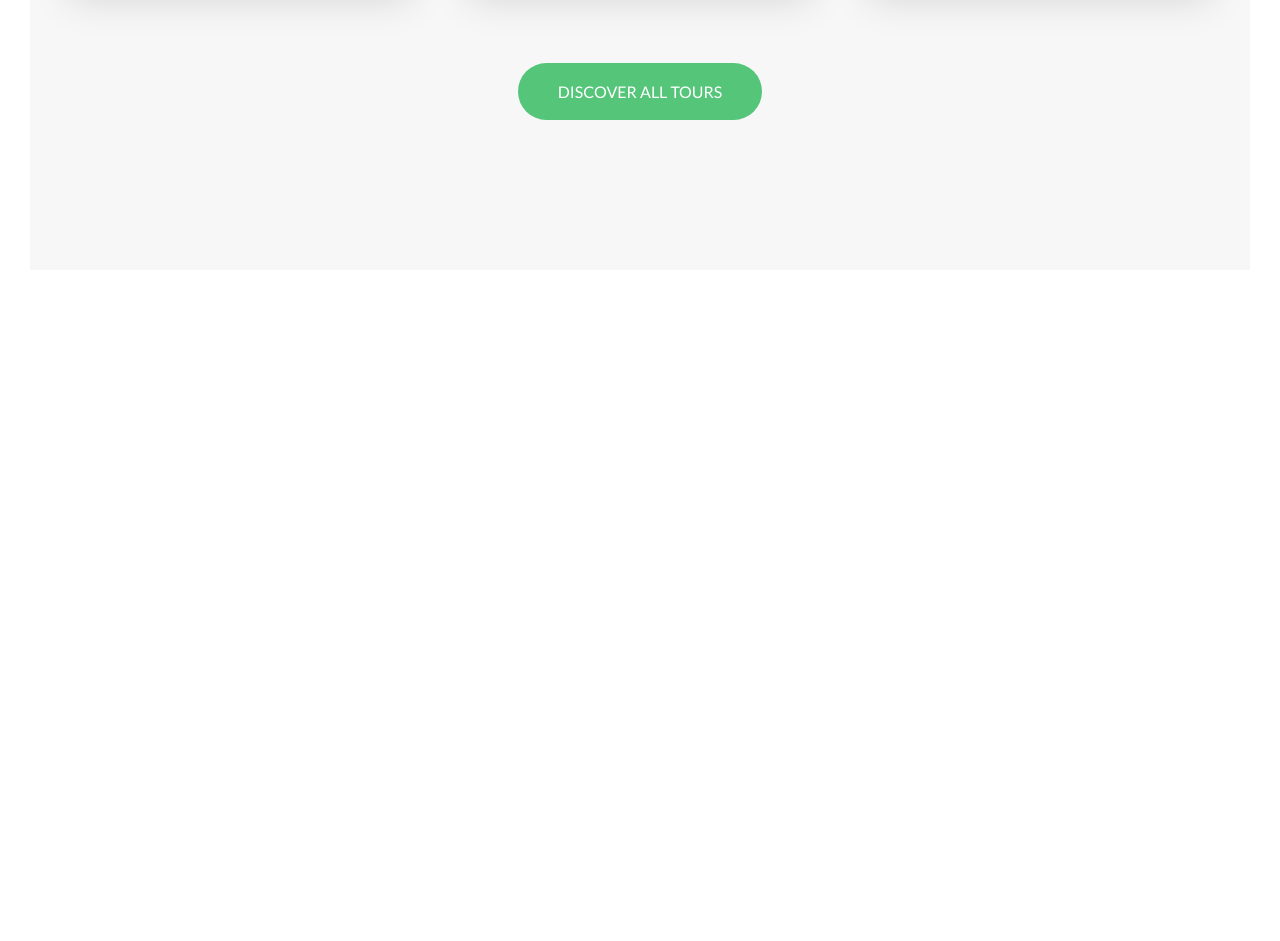
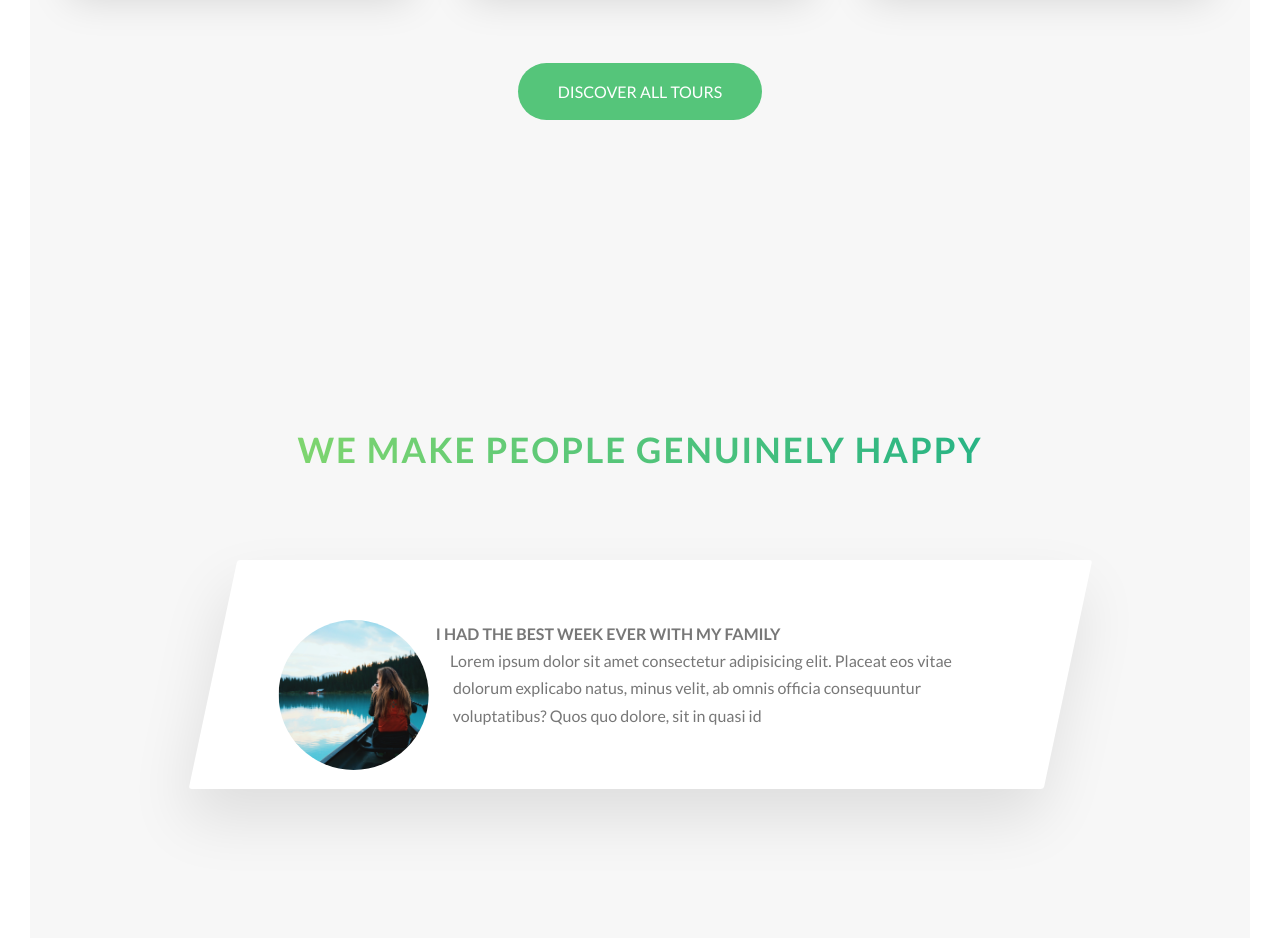
Before and after one commit to tylergasperlin/outdoors, a website: page index.html in a window 1280 px wide. Shown: the part 3052-3993 px from the top of the page. Before the commit the page ends 3352 px from the top, so only its background shows below. Drawn offline with Linux system fonts and the light colour scheme.

Commit message:
add story content

```diff
--- a/index.html
+++ b/index.html
@@ -267,6 +267,31 @@
 
         </div>
       </section>
+      <section class="section-stories">
+        <div class="div u-center-text u-margin-bottom-big">
+          <h2 class="heading-secondary">
+            We make people genuinely happy
+          </h2>
+        </div>
+        <div class="row">
+          <div class="story">
+            <!-- image with a caption so use figure -->
+            <figure class="story__shape">
+              <img src="img/nat-8.jpg" alt="a nice image" class="story__img">
+            </figure>
+            <div class="story__text">
+
+              <h3 class="heading-tertiary u-margin-button-small">I had the best week ever with my family</h3>
+              <p>
+                Lorem ipsum dolor sit amet consectetur adipisicing elit. Placeat
+                eos vitae dolorum explicabo natus, minus velit, ab omnis officia
+                consequuntur voluptatibus? Quos quo dolore, sit in quasi id
+
+              </p>
+            </div>
+          </div>
+        </div>
+      </section>
     </main>
 
     <!-- this is an example grid -->
--- /dev/null
+++ b/sass/components/_story.scss
@@ -0,0 +1,44 @@
+.story{
+    width: 75%;
+    margin: 0 auto;
+    box-shadow: 0 3rem 6rem rgba($color-black, .1);
+    background-color: $color-white;
+    border-radius: 3px;
+    padding: 6rem;
+    font-size: $default-font-size;
+    padding-left: 9rem;
+    //this gives it slanted edges
+    transform: skewX(-12deg);
+
+    & > * {
+
+    }
+    &__shape{
+        width: 15rem; //required
+        height: 15rem; //required
+        float: left; //required
+        //size, position y position x
+        //50% of parent element 50% center horizontal 50% center vertical
+        //create the text wrap around circle
+        -webkit-shape-outside: circle(50% at 50% 50%);
+        shape-outside: circle(50% at 50% 50%);
+        float: left;
+        //create the circle
+        -webkit-clip-path: circle(50% at 50% 50%);
+        clip-path: circle(50% at 50% 50%);
+        //use  transform for floated elements
+        //we set -3 to be equal to half of the padding of 6
+        transform: translateX(-2rem) skewX(12deg);
+
+
+    }
+
+    &__img{
+        height: 100%
+    }
+
+    &__text {
+        transform: skewX(12deg);
+
+    }
+}
--- a/sass/main.scss
+++ b/sass/main.scss
@@ -13,6 +13,7 @@
 @import "./components/card";
 @import "./components/composition";
 @import "./components/feature-box";
+@import "./components/story";
 
 @import"./layout/grid";
 @import "./layout/headers";
--- a/sass/pages/_home.scss
+++ b/sass/pages/_home.scss
@@ -31,3 +31,8 @@
     padding: 25rem 0 15rem 0;
     margin-top: -10rem;
 }
+
+.section-stories{
+    padding: 15rem 0;
+    background-color: $color-grey-light-1;
+}
```
Also changed, not shown: README.MD (added), css/style.css.
